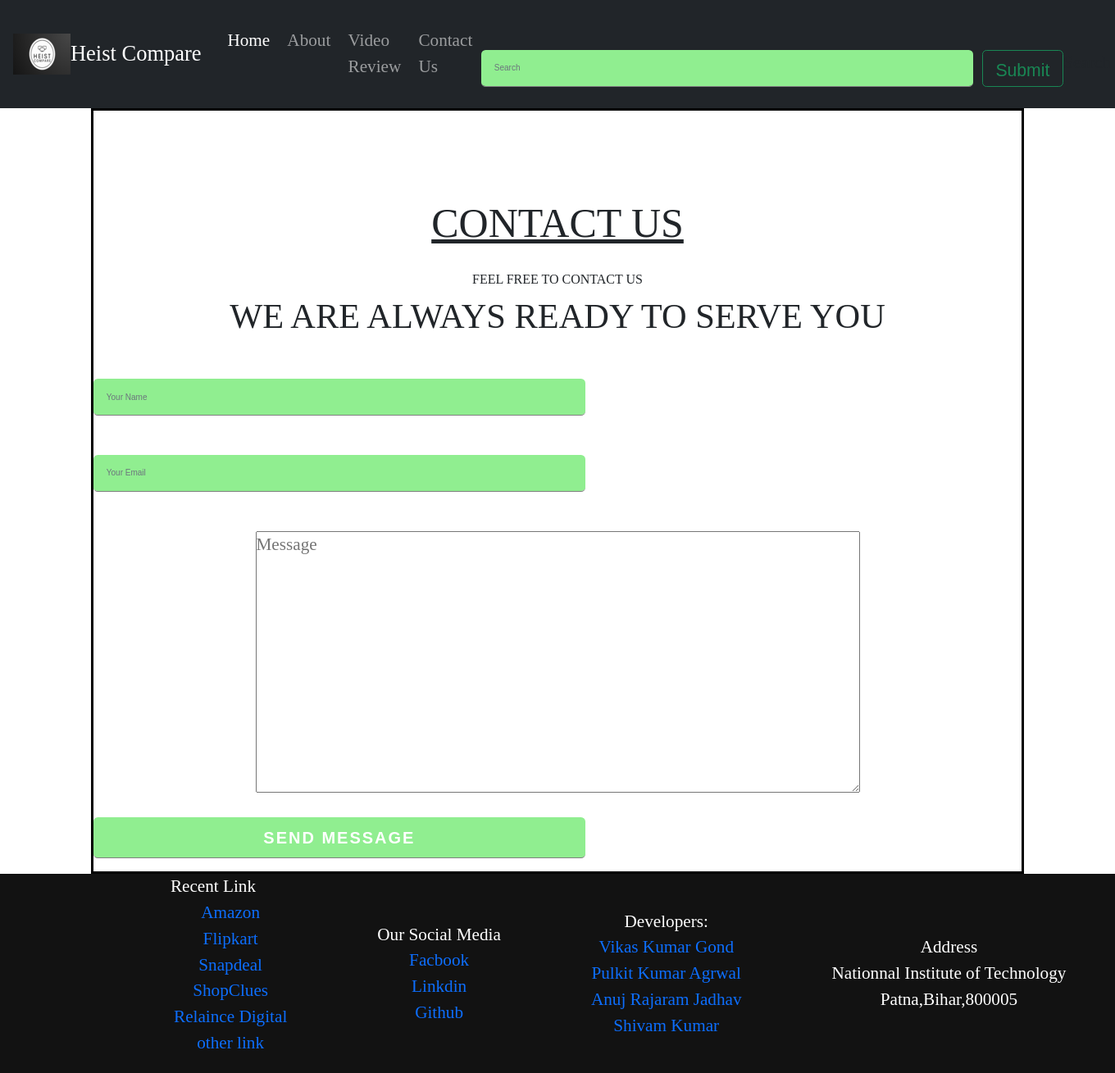
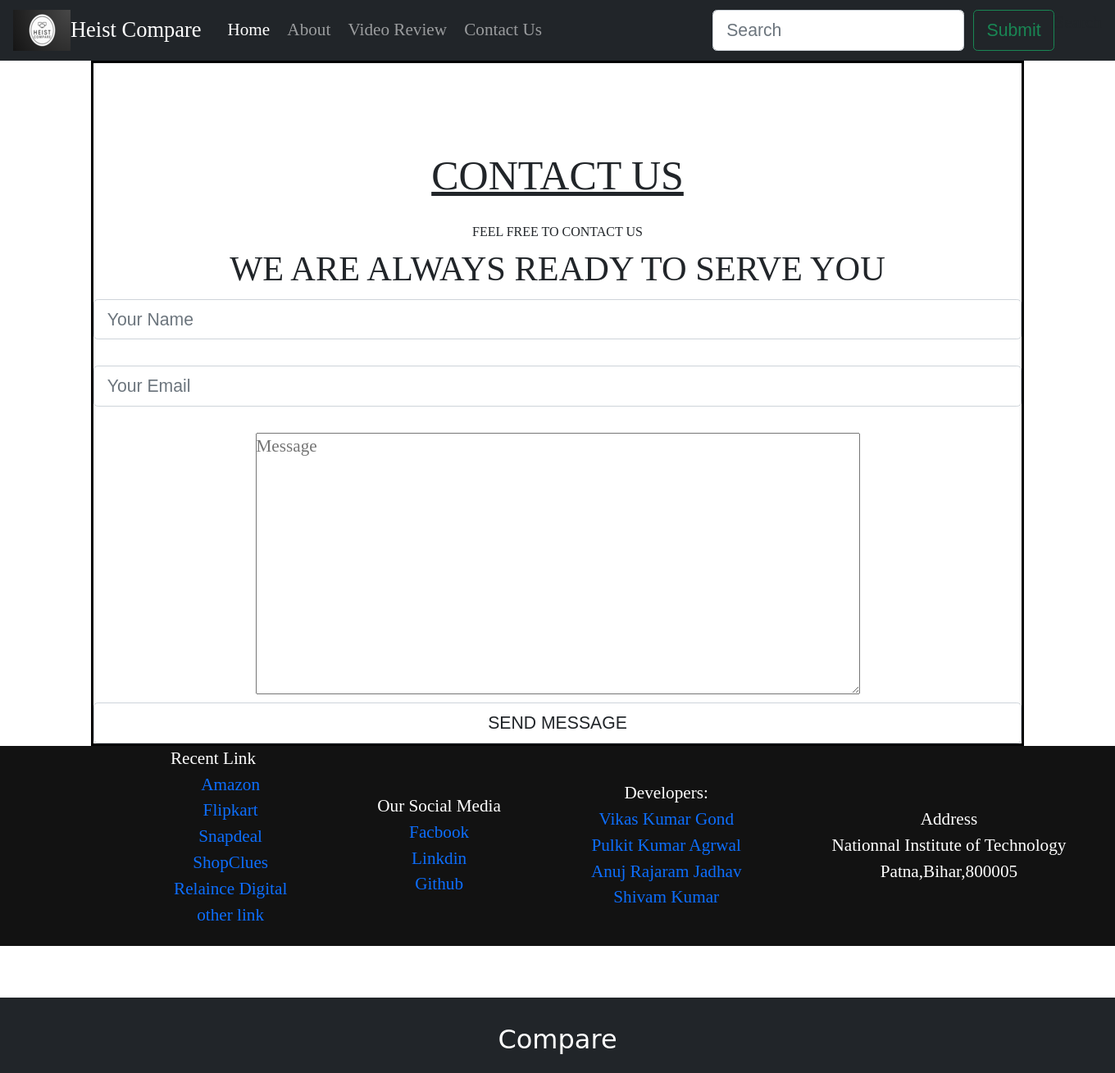
Before and after one commit to Hack-o-Heist/Heist-Compare, a Django app: page /contact in a window 1360 px wide. Shown: the top 1309 px of the page at 82% size. Run offline with Django 3.2, Linux system fonts and the light colour scheme.

Commit message:
Update contact.css

```diff
--- a/core/static/css/contact.css
+++ b/core/static/css/contact.css
@@ -13,11 +13,7 @@
 .contact-title1 h1{
     font-size: 16px;
 }
-
-form{
-    margin-top: 50px;
-}
-.form-control{
+.form-control1{
     width: 600px;
     border: none;
     outline: none;
@@ -26,10 +22,7 @@
     font-size: 10px;
     margin-bottom: 16px;
 }
- input{
-     height:45px;
- }
- form .submit{
+ .submit1{
      background:lightgreen;
      color: #fff;
      font-size: 20px;
```
